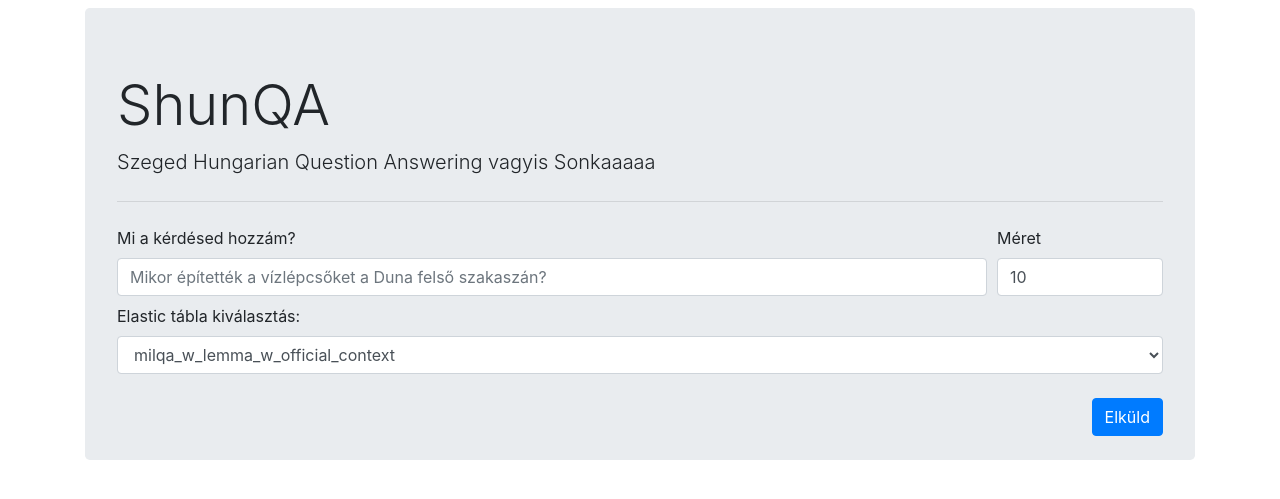
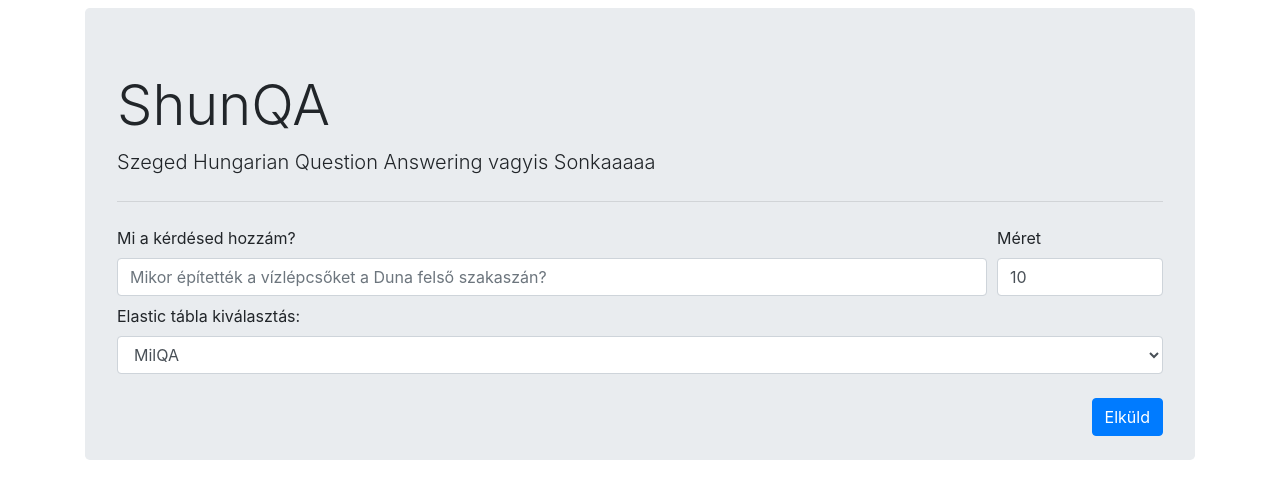
Before and after one commit to szegedai/SHunQA, a Python web app: template templates/index.html in a window 1280 px wide. Shown: the top 499 px of the page. Run offline with Jinja, Linux system fonts and the light colour scheme; the template is opened without the code that fills it, so the values that code supplies are empty; some libraries are stand-ins or nearby versions.

Commit message:
feat(flask): keep select value after submit

```diff
--- a/templates/index.html
+++ b/templates/index.html
@@ -28,8 +28,16 @@
                 <label for="elastic-table">Elastic tábla kiválasztás:</label>
                 <select name="elastic" class="form-control" aria-label="Default select example" id="elastic-table">
 {#                    <option value="milqa">milqa</option>#}
-                    <option value="milqa_w_lemma_w_official_context" selected>milqa_w_lemma_w_official_context</option>
-                    <option value="word_war_2_wikidump">word_war_2_wikidump</option>
+                    {% if elastic == "milqa_w_lemma_w_official_context" %}
+                    <option value="milqa_w_lemma_w_official_context" selected>MilQA</option>
+                    <option value="word_war_2_wikidump">WW2 wikidump</option>
+                    {% elif elastic == "word_war_2_wikidump" %}
+                    <option value="milqa_w_lemma_w_official_context" >MilQA</option>
+                    <option value="word_war_2_wikidump" selected>WW2 wikidump</option>
+                    {% else %}
+                    <option value="milqa_w_lemma_w_official_context" selected>MilQA</option>
+                    <option value="word_war_2_wikidump">WW2 wikidump</option>
+                    {% endif %}
                 </select>
             </div>
         </div>
```
